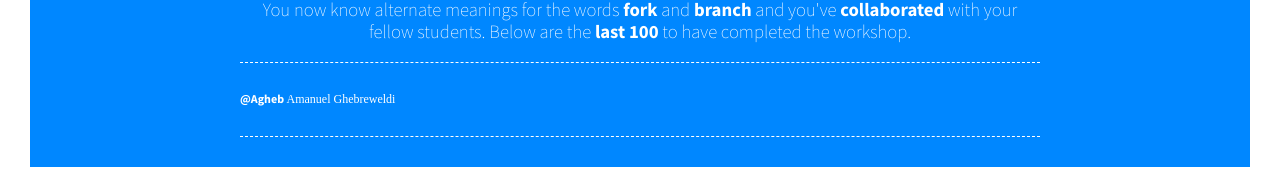
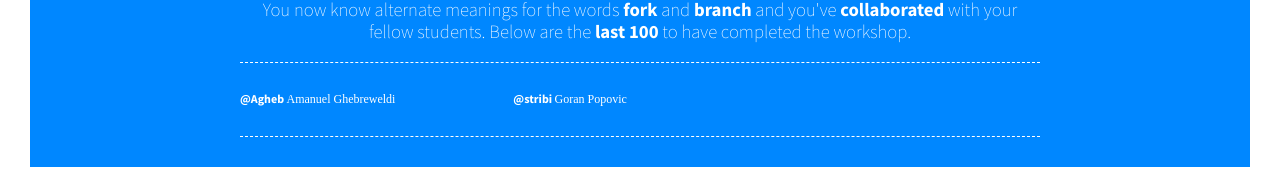
Before and after one commit to Agheb/patchwork, a plain HTML site: page index.html in a window 1280 px wide. Shown: the part 430-605 px from the top of the page. Drawn offline with Linux system fonts and the light colour scheme.

Commit message:
My first commit

```diff
--- a/index.html
+++ b/index.html
@@ -38,6 +38,7 @@
         <ul class="compatriots-list">
           <!--  ADD your Name here -->
           <li><span class="userdetail"><a href="https://www.github.com/Agheb" target="_blank">@Agheb</a></span> <span class="user-realname">Amanuel Ghebreweldi</span></li>
+          <li><span class="userdetail"><a href="https://www.github.com/stribi" target="_blank">@stribi</a></span> <span class="user-realname">Goran Popovic</span></li>
         </ul>
       </div>
 
```
